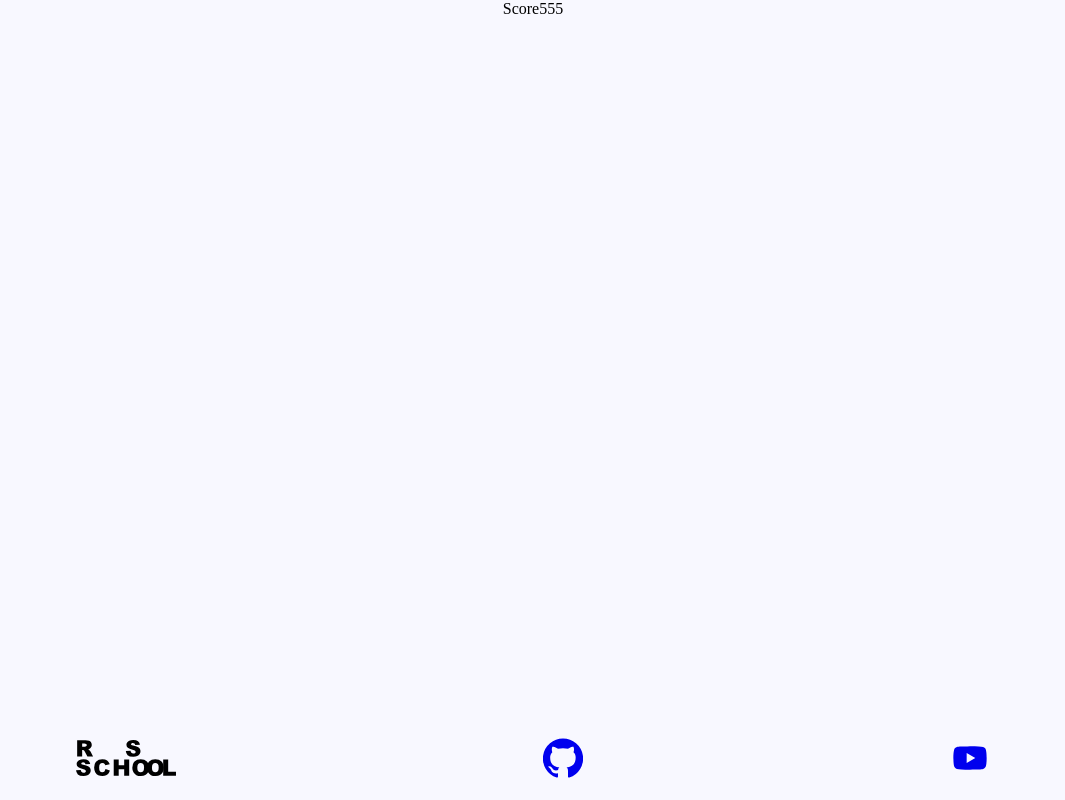
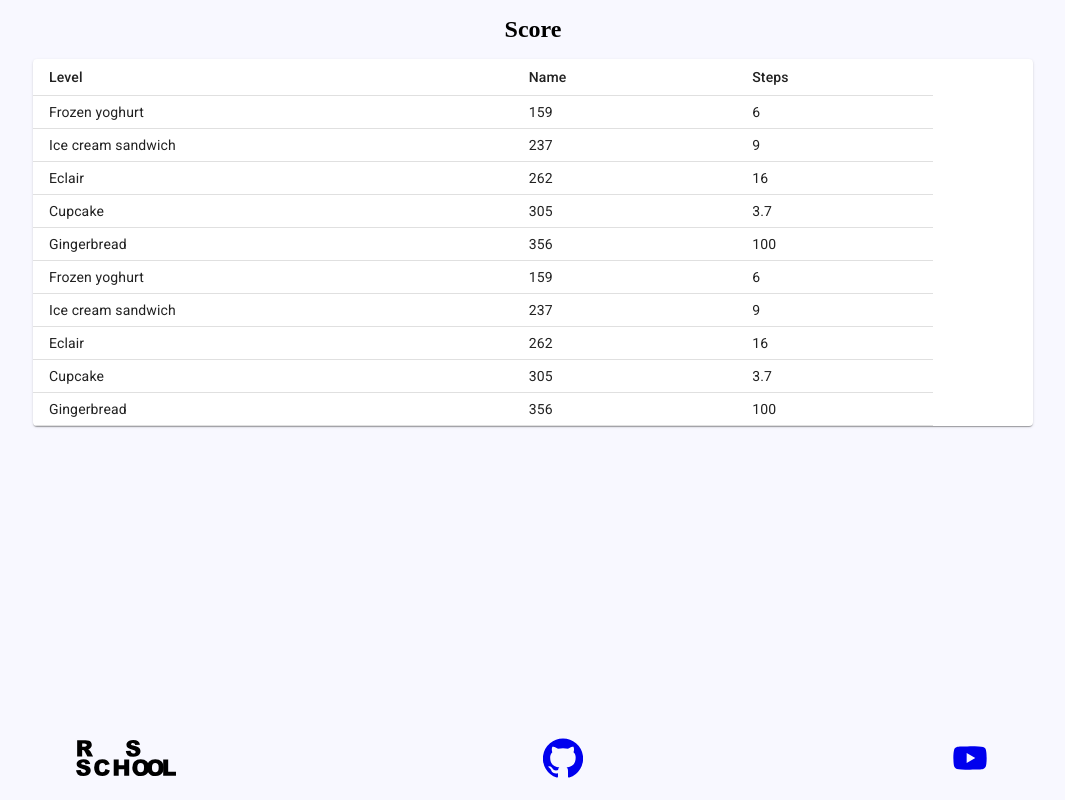
Before and after one commit to NachinkaShaurmi/react-game, a React (Create React App) app: page /score in a window 1280 px wide. Shown: the whole page, without its empty margins (107-1172 px from the left). Built offline with nearby package versions, Linux system fonts and the light colour scheme.

Commit message:
feat: add score without logic

```diff
--- a/src/App.scss
+++ b/src/App.scss
@@ -117,3 +117,20 @@
 .mt1r {
   margin-top: 10rem;
 }
+
+.score-container {
+  max-width: 1000px;
+  margin: 1rem auto;
+  display: flex;
+  flex-direction: column;
+  gap: 1rem;
+}
+
+.win {
+  display: flex;
+  flex-direction: column;
+  margin: 1rem auto;
+  gap: 2rem;
+  justify-content: center;
+  align-items: center;
+}
--- a/src/Data/Data.tsx
+++ b/src/Data/Data.tsx
@@ -36,6 +36,19 @@ export const initStore = {
   music: true,
   backsideColor: [1, 2, 3],
   selectedBacksideColor: 1,
+  name: "",
+  score: [
+    ["", "", Infinity],
+    ["", "", Infinity],
+    ["", "", Infinity],
+    ["", "", Infinity],
+    ["", "", Infinity],
+    ["", "", Infinity],
+    ["", "", Infinity],
+    ["", "", Infinity],
+    ["", "", Infinity],
+    ["", "", Infinity],
+  ],
 };
 
 // export const CardContext = React.createContext(false)
--- a/src/component/GameHeader.tsx
+++ b/src/component/GameHeader.tsx
@@ -8,11 +8,12 @@ type GameHeaderProps = {
 }
 
 function GameHeader({level, steps}: GameHeaderProps) {
+  const levelString = ['easy', 'medium', 'hard', 'maximum']
   return (
     <>
     <div className="GameHeader">
       <h3 className="GameHeader-element">
-        {`Difficult: ${level}`}
+        {`Difficult: ${levelString[+level]}`}
       </h3>
       <MainMenuButton />
       <h3 className="GameHeader-element">
--- a/src/pages/Score/Score.tsx
+++ b/src/pages/Score/Score.tsx
@@ -1,11 +1,73 @@
-import React from 'react'
+import React from "react";
+import { makeStyles } from "@material-ui/core/styles";
+import Table from "@material-ui/core/Table";
+import TableBody from "@material-ui/core/TableBody";
+import TableCell from "@material-ui/core/TableCell";
+import TableContainer from "@material-ui/core/TableContainer";
+import TableHead from "@material-ui/core/TableHead";
+import TableRow from "@material-ui/core/TableRow";
+import Paper from "@material-ui/core/Paper";
+
+const useStyles = makeStyles({
+  table: {
+    minWidth: 450,
+    maxWidth: 900,
+  },
+});
+
+function createData(
+  name: string,
+  calories: number,
+  fat: number,
+) {
+  return { name, calories, fat };
+}
+
+const rows = [
+  createData("Frozen yoghurt", 159, 6.0),
+  createData("Ice cream sandwich", 237, 9.0),
+  createData("Eclair", 262, 16.0),
+  createData("Cupcake", 305, 3.7),
+  createData("Gingerbread", 356, 100),
+  createData("Frozen yoghurt", 159, 6.0),
+  createData("Ice cream sandwich", 237, 9.0),
+  createData("Eclair", 262, 16.0),
+  createData("Cupcake", 305, 3.7),
+  createData("Gingerbread", 356, 100),
+];
 
 function Score() {
+  const classes = useStyles();
   return (
-    <div>
-      Score555
+    <div className="score-container">
+      <h2>Score</h2>
+      <TableContainer component={Paper}>
+        <Table
+          className={classes.table}
+          size="small"
+        >
+          <TableHead>
+            <TableRow>
+              <TableCell>Level</TableCell>
+              <TableCell>Name</TableCell>
+              <TableCell>Steps</TableCell>
+            </TableRow>
+          </TableHead>
+          <TableBody>
+            {rows.map((row) => (
+              <TableRow key={row.name}>
+                <TableCell component="th" scope="row">
+                  {row.name}
+                </TableCell>
+                <TableCell>{row.calories}</TableCell>
+                <TableCell>{row.fat}</TableCell>
+              </TableRow>
+            ))}
+          </TableBody>
+        </Table>
+      </TableContainer>
     </div>
-  )
+  );
 }
 
-export default Score
+export default Score;
--- a/src/pages/Settings/Settings.tsx
+++ b/src/pages/Settings/Settings.tsx
@@ -113,6 +113,7 @@ function Settings({
               onChange={(e, v) => handleVolume(v)}
               aria-labelledby="continuous-slider"
               step={10}
+              marks
               valueLabelDisplay="auto"
               min={0}
               max={100}
--- a/src/pages/Win/WinGame.tsx
+++ b/src/pages/Win/WinGame.tsx
@@ -1,13 +1,36 @@
-import React from 'react'
-import { MainMenuButton } from '../../component/ButtonMainMenu'
+import React, { useState } from "react";
+import { MainMenuButton } from "../../component/ButtonMainMenu";
+import imgWin from "../../assets/images/imgWin.png";
+import TextField from "@material-ui/core/TextField";
+import Button from "@material-ui/core/Button";
+import { NavLink } from "react-router-dom";
 
 function WinGame() {
+  const [name, setName] = useState("");
+  const handleChangeName = ({ target }: React.ChangeEvent<HTMLInputElement>) =>
+    setName(target.value);
+
   return (
-    <div className='win'>
-
+    <div className="win">
+      <img src={imgWin} alt="Win" width="465px" />
+      {/* <input value={name} onChange={handleChange} type='text' /> */}
+      <TextField
+        id="standard-basic"
+        label="Enter your name"
+        onChange={handleChangeName}
+      />
+      <NavLink to="/score" className="menuList-button">
+        <Button
+          variant="contained"
+          color="primary"
+          onClick={() => console.log(name)}
+        >
+          Submit
+        </Button>
+      </NavLink>
       <MainMenuButton />
     </div>
-  )
+  );
 }
 
-export default WinGame
+export default WinGame;
```
Also changed, not shown: public/images/imgWin.png (added), src/assets/images/imgWin.png (added).
